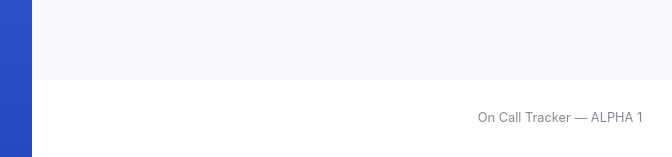
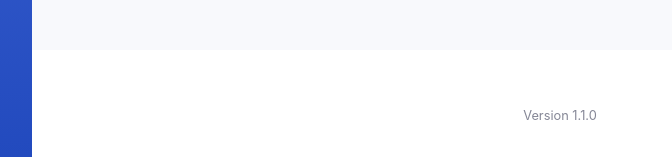
Before and after one commit to anthonyhales/TrackRota, a FastAPI app: template app/templates/settings.html in a window 1280 px wide. Shown: the part 643-800 px from the top of the page, without its empty margins (192-864 px from the left). Run offline with FastAPI, Linux system fonts and the light colour scheme; the template is opened without the code that fills it, so the values that code supplies are empty; some libraries are stand-ins or nearby versions.

Commit message:
Update layout.html

```diff
--- a/app/templates/layout.html
+++ b/app/templates/layout.html
@@ -102,9 +102,9 @@
 
     <footer class="sticky-footer bg-white">
       <div class="container my-auto">
-        <div class="copyright text-center my-auto">
-          <span>On Call Tracker — ALPHA 1</span>
-        </div>
+    <div class="text-center small text-muted mt-4">
+        Version {{ request.state.app_version }}
+      </div>
       </div>
     </footer>
   </div>
```
